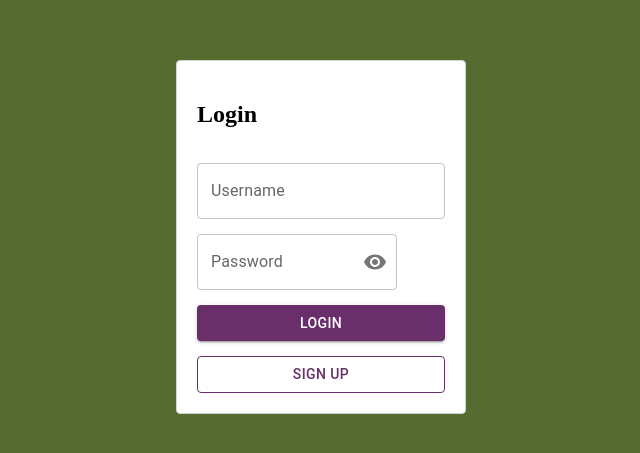
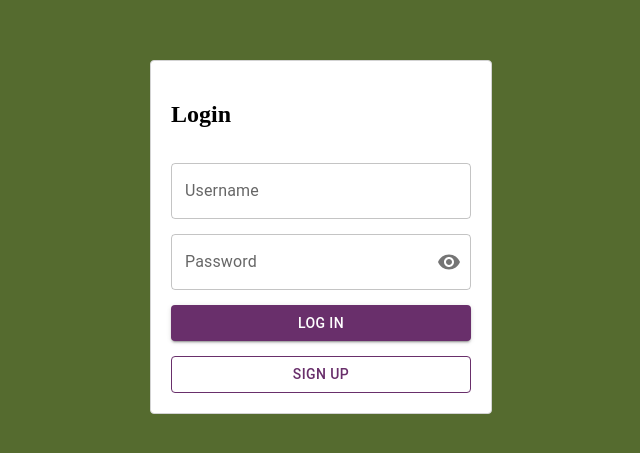
Before and after one commit to cole-flournoy/inventory-app, a React (Vite) app in the folder client/: page / in a window 1280 px wide. Shown: the part 171-624 px from the top of the page, without its empty margins (327-967 px from the left). Built offline with nearby package versions, Linux system fonts and the light colour scheme.

Commit message:
Update login form

```diff
--- a/client/src/pages/Login.tsx
+++ b/client/src/pages/Login.tsx
@@ -1,11 +1,24 @@
-import { Visibility, VisibilityOff } from "@mui/icons-material";
-import { Button, FormControl, IconButton, InputAdornment, InputLabel, OutlinedInput } from "@mui/material";
-import Box from "@mui/material/Box";
-import TextField from "@mui/material/TextField";
+import Visibility from "@mui/icons-material/Visibility"
+import VisibilityOff from "@mui/icons-material/VisibilityOff"
+import Box from "@mui/material/Box"
+import Button from "@mui/material/Button"
+import FormControl from "@mui/material/FormControl"
+import IconButton from "@mui/material/IconButton"
+import InputAdornment from "@mui/material/InputAdornment"
+import InputLabel from "@mui/material/InputLabel"
+import OutlinedInput from "@mui/material/OutlinedInput"
+import TextField from "@mui/material/TextField"
 import { useState } from "react";
+import { useNavigate } from 'react-router-dom'
 
 export default function Login() {
    const [showPassword, setShowPassword] = useState(false)
+   const [loginFormState, setLoginFormState] = useState({ username: '', password: '' })
+   const navigate = useNavigate()
+
+   const handleSubmitLogin = () => {
+      console.log(loginFormState)
+   }
 
    return (
       <div style={{
@@ -23,24 +36,27 @@ export default function Login() {
             flexDirection: 'column',
             backgroundColor: 'white',
             rowGap: '15px',
+            width: '300px',
          }}>
             <h2>Login</h2>
             <TextField
                id="username"
                label="Username"
                variant="outlined"
+               value={loginFormState.username}
+               onChange={(e) => setLoginFormState({ ...loginFormState, username: e.target.value })}
             />
-            <FormControl sx={{ width: '25ch' }} variant="outlined">
-               <InputLabel htmlFor="outlined-adornment-password">Password</InputLabel>
+            <FormControl sx={{ }} variant="outlined">
+               <InputLabel htmlFor="password">Password</InputLabel>
                <OutlinedInput
-                  id="outlined-adornment-password"
+                  id="password"
                   type={showPassword ? 'text' : 'password'}
+                  value={loginFormState.password}
+                  onChange={(e) => setLoginFormState({ ...loginFormState, password: e.target.value })}
                   endAdornment={
                   <InputAdornment position="end">
                      <IconButton
-                        aria-label={
-                           showPassword ? 'hide the password' : 'display the password'
-                        }
+                        aria-label={ showPassword ? 'hide the password' : 'display the password' }
                         onClick={() => setShowPassword((show) => !show)}
                         edge="end"
                      >
@@ -51,8 +67,16 @@ export default function Login() {
                   label="Password"
                />
             </FormControl>
-            <Button variant="contained" sx={{ backgroundColor: "#692f6b" }}>Login</Button>
-            <Button variant="outlined" sx={{ color: "#692f6b", borderColor: "#692f6b" }}>Sign Up</Button>
+            <Button
+               variant="contained"
+               sx={{ backgroundColor: "#692f6b" }}
+               onClick={handleSubmitLogin}
+            >Log In</Button>
+            <Button
+               variant="outlined"
+               sx={{ color: "#692f6b", borderColor: "#692f6b" }}
+               onClick={() => navigate('/signUp')}
+            >Sign Up</Button>
          </Box>
       </div>
    )
```
